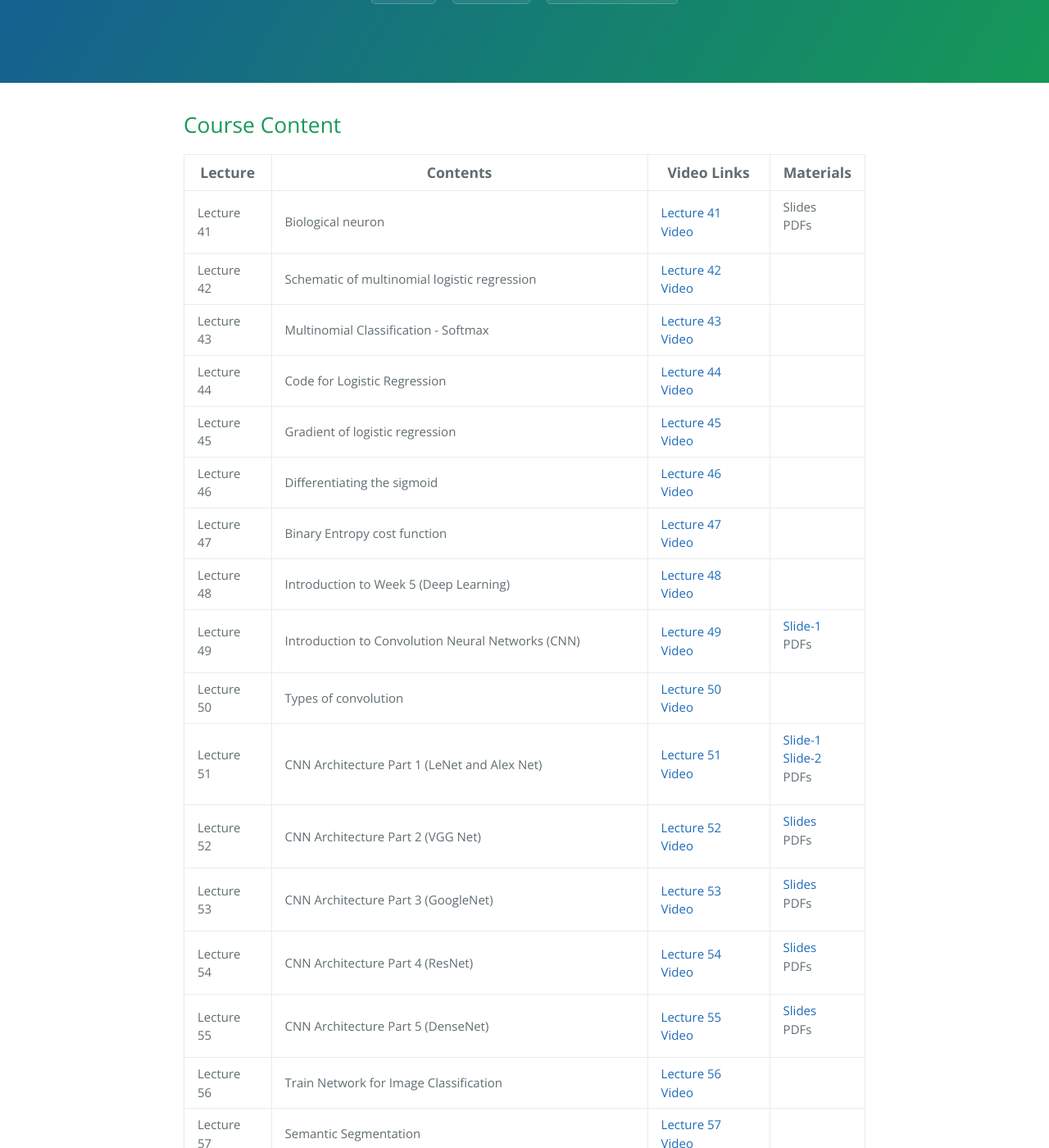
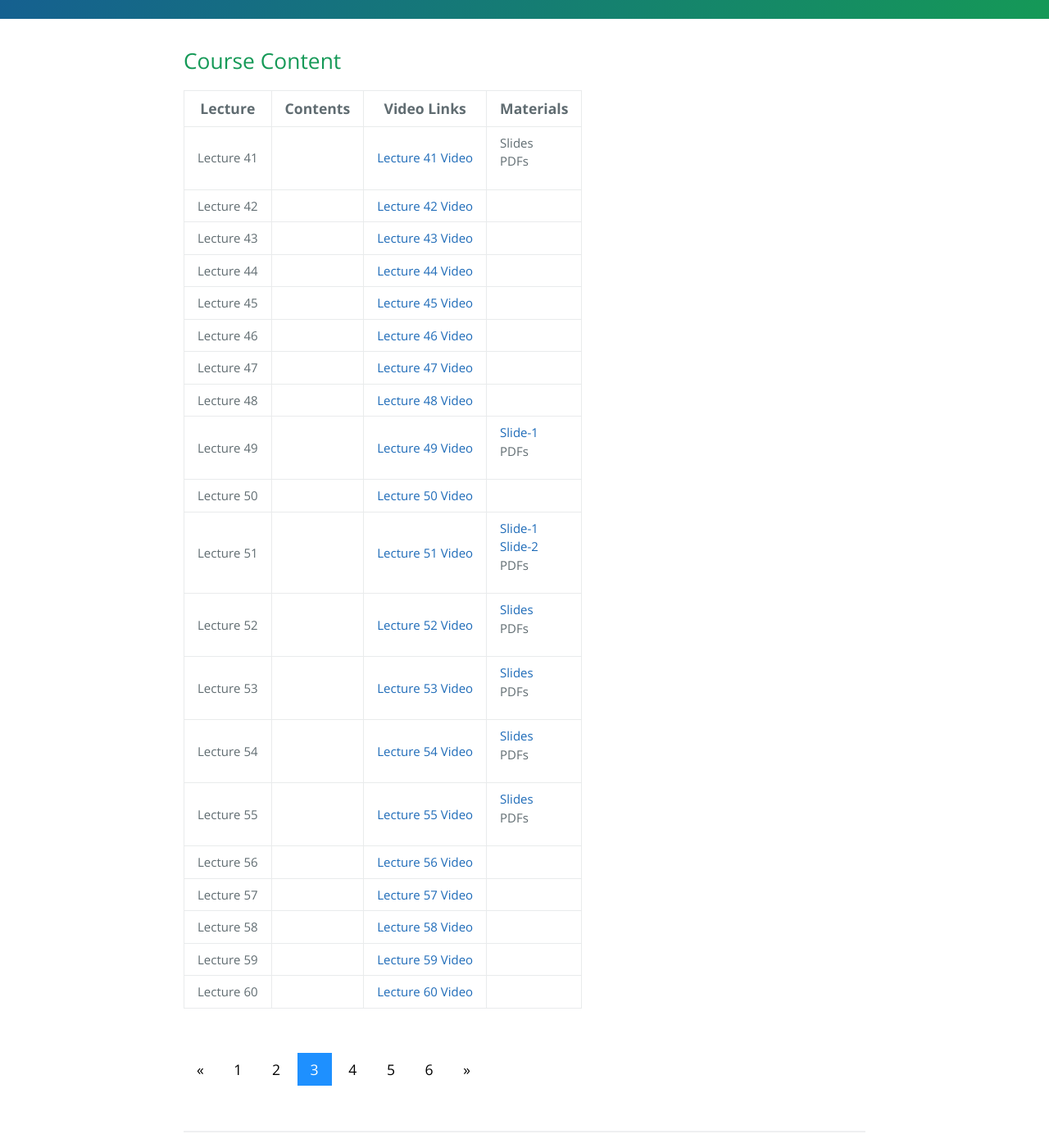
Before and after one commit to Sindhujayeswanthkumar/Advanced-Data-Science-Course, a Jekyll site: the page built from course_page3.md, in a window 1280 px wide and 1400 px high, scrolled down 360 px. Shown: the whole window at 82% size. Built offline with Jekyll 4.4.1, drawn with Linux system fonts in a browser that asks for light colours; some of the changed text lies outside the part shown.

Commit message:
Update course_page3.md

```diff
--- a/course_page3.md
+++ b/course_page3.md
@@ -1,7 +1,7 @@
 ---
 layout: default
-title: Machine Learning for Engineering and Science Applications
-description: Check Video link and Course contents here.
+title: Advanced Data Science Course
+description: Check Vidthe eo link and Course contents here.
 ---
 
 ## Course Content
@@ -34,130 +34,130 @@ description: Check Video link and Course contents here.
 <tbody>
 <tr>
 <td style="font-size: 15px;">Lecture 41</td>
-<td style="font-size: 15px;">Biological neuron</td>
-  <td style="font-size: 15px;"><a href="https://youtu.be/PQEpTu47fS4">Lecture 41 Video</a></td>
+<td style="font-size: 15px;"></td>
+  <td style="font-size: 15px;"><a href="">Lecture 41 Video</a></td>
 <td style="font-size: 15px;"><p>Slides<br>
   PDFs</p></td>
 </tr>
   <tr>
   <td style="font-size: 15px;">Lecture 42</td>
-<td style="font-size: 15px;">Schematic of multinomial logistic regression</td>
-  <td style="font-size: 15px;"><a href="https://youtu.be/-JJNKOhkFqA">Lecture 42 Video</a></td>
+<td style="font-size: 15px;"></td>
+  <td style="font-size: 15px;"><a href="">Lecture 42 Video</a></td>
 <td></td>
 </tr>
   <tr>
 <td style="font-size: 15px;">Lecture 43</td>
-<td style="font-size: 15px;">Multinomial Classification - Softmax</td>
-  <td style="font-size: 15px;"><a href="https://youtu.be/cM4lmkq8XsU">Lecture 43 Video</a></td>
+<td style="font-size: 15px;"></td>
+  <td style="font-size: 15px;"><a href="">Lecture 43 Video</a></td>
 <td></td>
 </tr>
    <tr>
 <td style="font-size: 15px;" >Lecture 44</td>
-<td style="font-size: 15px;">Code for Logistic Regression</td>
-  <td style="font-size: 15px;"><a href="https://youtu.be/v31hgzbge88">Lecture 44 Video</a></td>
+<td style="font-size: 15px;"></td>
+  <td style="font-size: 15px;"><a href="">Lecture 44 Video</a></td>
 <td></td>
 </tr>
    <tr>
 <td style="font-size: 15px;">Lecture 45</td>
-<td style="font-size: 15px;">Gradient of logistic regression</td>
-  <td style="font-size: 15px;"><a href="https://youtu.be/xXvgkILaFT4">Lecture 45 Video</a></td>
+<td style="font-size: 15px;"></td>
+  <td style="font-size: 15px;"><a href="">Lecture 45 Video</a></td>
 <td></td>
 </tr>
    <tr>
 <td style="font-size: 15px;">Lecture 46</td>
-<td style="font-size: 15px;">Differentiating the sigmoid</td>
-  <td style="font-size: 15px;"><a href="https://youtu.be/pIRHtwRxE3k">Lecture 46 Video</a></td>
+<td style="font-size: 15px;"></td>
+  <td style="font-size: 15px;"><a href="">Lecture 46 Video</a></td>
 <td></td>
 </tr>
    <tr>
 <td style="font-size: 15px;">Lecture 47</td>
-<td style="font-size: 15px;">Binary Entropy cost function</td>
-  <td style="font-size: 15px;"><a href="https://youtu.be/2ca_K2rgNVA">Lecture 47 Video</a></td>
+<td style="font-size: 15px;"></td>
+  <td style="font-size: 15px;"><a href="">Lecture 47 Video</a></td>
 <td></td>
 </tr>
    <tr>
 <td style="font-size: 15px;">Lecture 48</td>
-<td style="font-size: 15px;">Introduction to Week 5 (Deep Learning)</td>
-  <td style="font-size: 15px;"><a href="https://youtu.be/vBRQXXCnOiE">Lecture 48 Video</a></td>
+<td style="font-size: 15px;"></td>
+  <td style="font-size: 15px;"><a href="">Lecture 48 Video</a></td>
 <td></td>
 </tr>
   <tr>
 <td style="font-size: 15px;">Lecture 49</td>
-<td style="font-size: 15px;">Introduction to Convolution Neural Networks (CNN)</td>
-  <td style="font-size: 15px;"><a href="https://youtu.be/cFgASecJGo8">Lecture 49 Video</a></td>
-<td style="font-size: 15px;"><p><a href="https://docs.google.com/presentation/d/18CtSe6fUdmrhtQpPGVoQAjrkgpIDMFKx/edit#slide=id.p38">Slide-1</a><br>
+<td style="font-size: 15px;"></td>
+  <td style="font-size: 15px;"><a href="">Lecture 49 Video</a></td>
+<td style="font-size: 15px;"><p><a href="">Slide-1</a><br>
   PDFs</p></td>
 </tr>
   <tr>
 <td style="font-size: 15px;">Lecture 50</td>
-<td style="font-size: 15px;">Types of convolution</td>
-  <td style="font-size: 15px;"><a href="https://youtu.be/gmr18xg4wTg">Lecture 50 Video</a></td>
+<td style="font-size: 15px;"></td>
+  <td style="font-size: 15px;"><a href="">Lecture 50 Video</a></td>
 <td></td>
 </tr>
    <tr>
 <td style="font-size: 15px;">Lecture 51</td>
-<td style="font-size: 15px;">CNN Architecture Part 1 (LeNet and Alex Net)</td>
-  <td style="font-size: 15px;"><a href="https://youtu.be/T7t1uTzh3oI">Lecture 51 Video</a></td>
-<td style="font-size: 15px;"><p><a href="https://docs.google.com/presentation/d/1rB-iul60pg9X9l2jt-Q2pb9g5tXLOY6H/edit#slide=id.p1">Slide-1</a><br>
-  <a href="https://docs.google.com/presentation/d/1AQ5JmOOLR6trsU2Oh-LsJxOmZopQVGtL/edit#slide=id.p1">Slide-2</a><br>
+<td style="font-size: 15px;"></td>
+  <td style="font-size: 15px;"><a href="">Lecture 51 Video</a></td>
+<td style="font-size: 15px;"><p><a href="">Slide-1</a><br>
+  <a href="">Slide-2</a><br>
   PDFs</p></td>
 </tr>
    <tr>
 <td style="font-size: 15px;">Lecture 52</td>
-<td style="font-size: 15px;">CNN Architecture Part 2 (VGG Net)</td>
-  <td style="font-size: 15px;"><a href="https://youtu.be/GrLaytcy15M">Lecture 52 Video</a></td>
-<td style="font-size: 15px;"><p><a href="https://docs.google.com/presentation/d/1rB-iul60pg9X9l2jt-Q2pb9g5tXLOY6H/edit#slide=id.p1">Slides</a><br>
+<td style="font-size: 15px;"></td>
+  <td style="font-size: 15px;"><a href="">Lecture 52 Video</a></td>
+<td style="font-size: 15px;"><p><a href="">Slides</a><br>
   PDFs</p></td>
 </tr>
    <tr>
 <td style="font-size: 15px;">Lecture 53</td>
-<td style="font-size: 15px;">CNN Architecture Part 3 (GoogleNet)</td>
-  <td style="font-size: 15px;"><a href="https://youtu.be/AUH1hm30VG4">Lecture 53 Video</a></td>
-<td style="font-size: 15px;"><p><a href="https://docs.google.com/presentation/d/1rB-iul60pg9X9l2jt-Q2pb9g5tXLOY6H/edit#slide=id.p1">Slides</a><br>
+<td style="font-size: 15px;"></td>
+  <td style="font-size: 15px;"><a href="">Lecture 53 Video</a></td>
+<td style="font-size: 15px;"><p><a href="">Slides</a><br>
   PDFs</p></td>
 </tr>
    <tr>
 <td style="font-size: 15px;">Lecture 54</td>
-<td style="font-size: 15px;">CNN Architecture Part 4 (ResNet)</td>
-  <td style="font-size: 15px;"><a href="https://youtu.be/iBepeakXC08">Lecture 54 Video</a></td>
-<td style="font-size: 15px;"><p><a href="https://docs.google.com/presentation/d/1rB-iul60pg9X9l2jt-Q2pb9g5tXLOY6H/edit#slide=id.p1">Slides</a><br>
+<td style="font-size: 15px;"></td>
+  <td style="font-size: 15px;"><a href="">Lecture 54 Video</a></td>
+<td style="font-size: 15px;"><p><a href="">Slides</a><br>
   PDFs</p></td>
 </tr>
    <tr>
 <td style="font-size: 15px;">Lecture 55</td>
-<td style="font-size: 15px;">CNN Architecture Part 5 (DenseNet)</td>
-  <td style="font-size: 15px;"><a href="https://youtu.be/oV4YBitzXKw">Lecture 55 Video</a></td>
-<td style="font-size: 15px;"><p><a href="https://docs.google.com/presentation/d/1rB-iul60pg9X9l2jt-Q2pb9g5tXLOY6H/edit#slide=id.p1">Slides</a><br>
+<td style="font-size: 15px;"></td>
+  <td style="font-size: 15px;"><a href="">Lecture 55 Video</a></td>
+<td style="font-size: 15px;"><p><a href="">Slides</a><br>
   PDFs</p></td>
 </tr>
    <tr>
 <td style="font-size: 15px;">Lecture 56</td>
-<td style="font-size: 15px;">Train Network for Image Classification</td>
-  <td style="font-size: 15px;"><a href="https://youtu.be/TFweeMtkRLM">Lecture 56 Video</a></td>
+<td style="font-size: 15px;"></td>
+  <td style="font-size: 15px;"><a href="">Lecture 56 Video</a></td>
 <td></td>
 </tr>
    <tr>
 <td style="font-size: 15px;">Lecture 57</td>
-<td style="font-size: 15px;">Semantic Segmentation</td>
-  <td style="font-size: 15px;"><a href="https://youtu.be/_N7HRnBgoCw">Lecture 57 Video</a></td>
+<td style="font-size: 15px;"></td>
+  <td style="font-size: 15px;"><a href="">Lecture 57 Video</a></td>
 <td></td>
 </tr>
    <tr>
 <td style="font-size: 15px;">Lecture 58</td>
-<td style="font-size: 15px;">Hyperparameter optimization</td>
-  <td style="font-size: 15px;"><a href="https://youtu.be/lFughnnbBi4">Lecture 58 Video</a></td>
+<td style="font-size: 15px;"></td>
+  <td style="font-size: 15px;"><a href="">Lecture 58 Video</a></td>
 <td></td>
 </tr>
    <tr>
 <td style="font-size: 15px;">Lecture 59</td>
-<td style="font-size: 15px;">Transfer Learning</td>
-  <td style="font-size: 15px;"><a href="https://youtu.be/0a8WgnFdTEI">Lecture 59 Video</a></td>
+<td style="font-size: 15px;"></td>
+  <td style="font-size: 15px;"><a href="">Lecture 59 Video</a></td>
 <td></td>
 </tr>
    <tr>
 <td style="font-size: 15px;">Lecture 60</td>
-<td style="font-size: 15px;">Segmentation of Brain Tumors from MRI using Deep Learning</td>
-  <td style="font-size: 15px;"><a href="https://youtu.be/PcNqAVNCZrE">Lecture 60 Video</a></td>
+<td style="font-size: 15px;"></td>
+  <td style="font-size: 15px;"><a href="">Lecture 60 Video</a></td>
 <td></td>
 </tr>
 </tbody>
```
